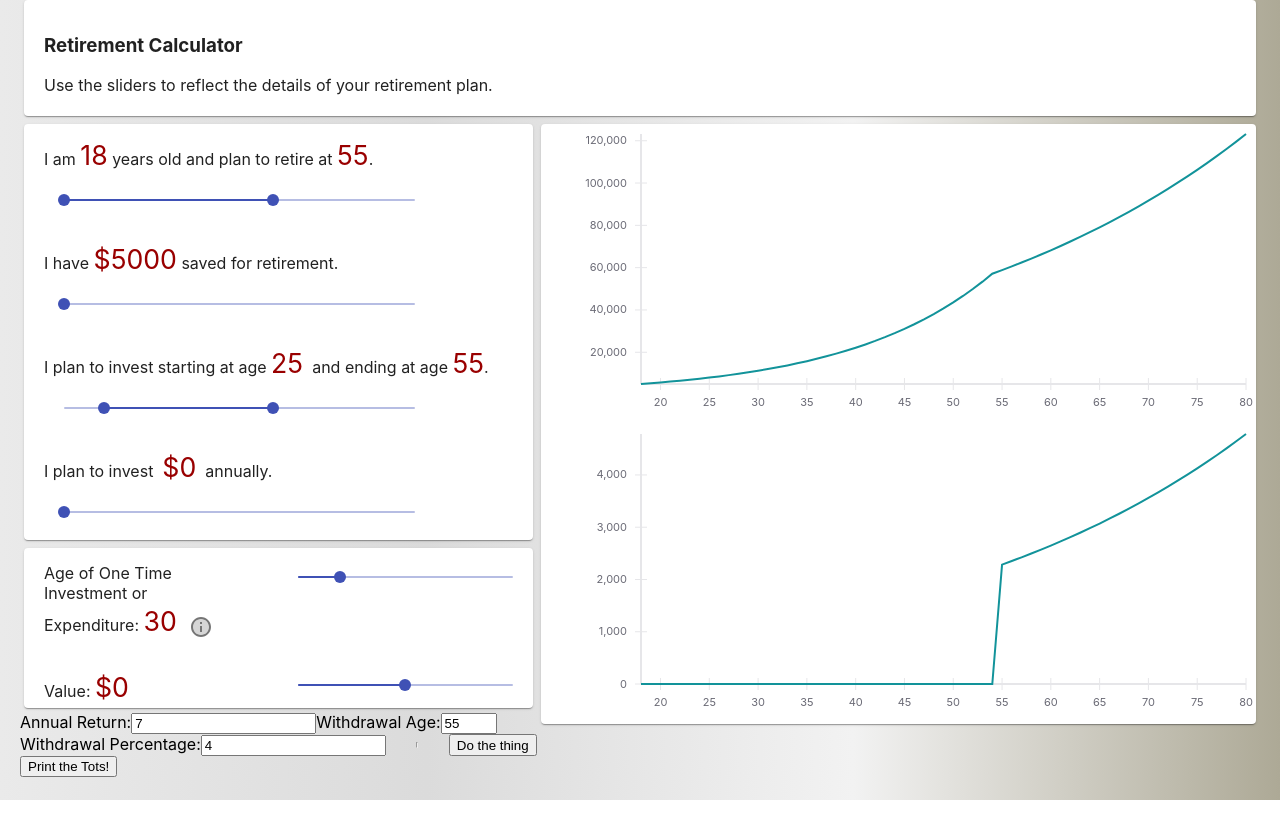
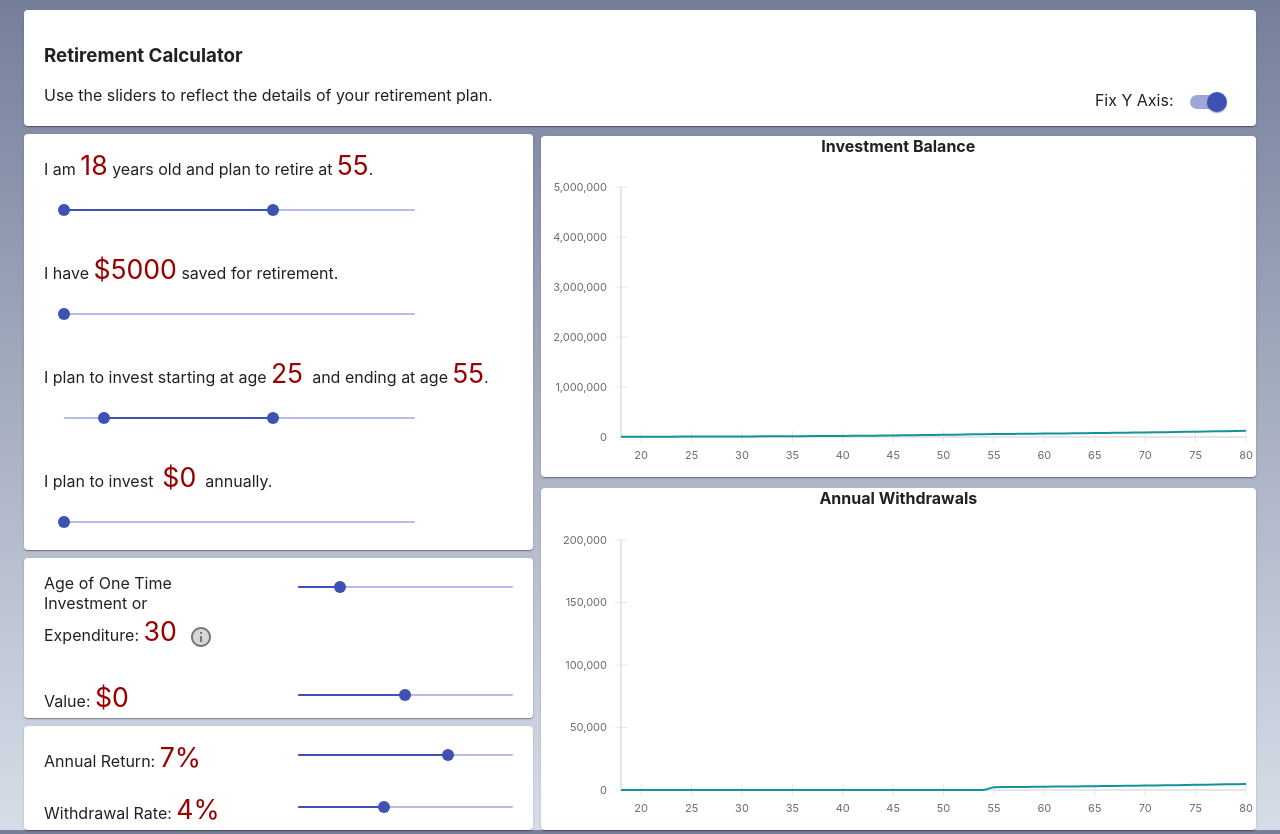
Before and after one commit to d-murphy/reactRetCalc, a React (Create React App) app: page / in a window 1280 px wide. Before the commit the page ends 800 px from the top, so only its background shows below. Built offline with nearby package versions, Linux system fonts and the light colour scheme.

Commit message:
fixed y axis

```diff
--- a/src/App.css
+++ b/src/App.css
@@ -7,8 +7,21 @@
   padding-right: 20px;
 }
 
+.removePaperMargin {
+  margin-top: -20px;
+}
+
+.removePaperMargin2 {
+  margin-top: -10px;
+}
+
+
 .Banner {
   margin-top: 25px;
+}
+
+.addTopSpace {
+  margin-top: 10px;
 }
 
 
--- a/src/App.js
+++ b/src/App.js
@@ -2,7 +2,7 @@ import React from 'react';
 import './App.css';
 import '../node_modules/react-vis/dist/style.css';
 import {FlexibleWidthXYPlot , XAxis, YAxis, LineSeries} from 'react-vis';
-import {Container, Paper, Grid, Slider, Tooltip, IconButton} from '@material-ui/core';
+import {Container, Paper, Grid, Slider, Tooltip, IconButton, Switch} from '@material-ui/core';
 import InfoTwoToneIcon from '@material-ui/icons/InfoTwoTone';
 
 class App extends React.Component {
@@ -27,7 +27,9 @@ class App extends React.Component {
         withRate: 4,
         invTotals: invTotals,
         value: {min: 2, max: 10},
-        showGraphs: 1
+        showGraphs: 1,
+        fixYAxis: true,
+        scenarios: []
     };
     this.setStateHandler = this.setStateHandler.bind(this);
     this.doCalc = this.doCalc.bind(this);
@@ -39,16 +41,14 @@ class App extends React.Component {
   }
 
   setStateHandler(e, newValue) {
-    console.log(e.target);
-    console.log(newValue);
     if (e.target.offsetParent.id === "invRange"){
       this.setState({["invStartAge"]: newValue[0]})
       this.setState({["invEndAge"]: newValue[1]})
     } else if(e.target.offsetParent.id === "startEndAge"){
       this.setState({["startingAge"]: newValue[0]})
       this.setState({["withdrawAge"]: newValue[1]})
-    } else if (["startingInv", "oneTimeInv", "annualInv"].includes(e.target.id)){
-      this.setState({[e.currentTarget.id]: e.currentTarget.value})
+    } else if(e.target.name==="fixYAxis") {
+      this.setState({[e.target.name]: e.target.checked})
     } else {
       this.setState({[e.target.offsetParent.id]: newValue})
     }
@@ -96,15 +96,23 @@ class App extends React.Component {
     console.log( this.state.invTotals );
     }
 
+
    render() {
 
     return (
-    <Container maxWidth="lg">
-      <Grid container spacing={1}>
+    <Container className="addTopSpace" maxWidth="lg">
+      <Grid container spacing={1} direction="row" alignItems="flex-start" >
         <Grid className="Banner" item xs={12}>
           <Paper className="GridPad">
+            <Grid container justify="space-between" alignItems="flex-end">
+              <Grid item>
                 <h3>Retirement Calculator</h3>
                 <p>Use the sliders to reflect the details of your retirement plan.</p>
+              </Grid>
+              <Grid item>
+                Fix Y Axis: <Switch  checked={this.state.fixYAxis} onChange={this.setStateHandler} name="fixYAxis" color="primary" />
+              </Grid>
+            </Grid>
           </Paper>
         </Grid>
         <Grid item xs={5}>
@@ -121,13 +129,17 @@ class App extends React.Component {
                 setStateHandler={this.setStateHandler} />
         </Grid>
         <Grid item xs={7}>
-            <Paper>
-                <FlexibleWidthXYPlot  margin={{left: 100}} height={300}>
+          <Paper className="removePaperMargin">
+            <center><h4>Investment Balance</h4></center>
+            <FlexibleWidthXYPlot  margin={{left: 80}} height={300}  yDomain ={[0,5000000]} >
               <XAxis />
               <YAxis />
               <LineSeries data={this.state.invTotals} />
             </FlexibleWidthXYPlot >
-                <FlexibleWidthXYPlot  margin={{left: 100}} height={300}>
+          </Paper>
+          <Paper className="removePaperMargin2">
+            <center><h4>Annual Withdrawals</h4></center>
+            <FlexibleWidthXYPlot  margin={{left: 80}} height={300} yDomain={[0,200000]}>
               <XAxis />
               <YAxis />
               <LineSeries data={this.state.withdrawTotals} />
@@ -140,6 +152,8 @@ class App extends React.Component {
     );
   }
 }
+
+
 
 
 class Inputs extends React.Component {
@@ -216,19 +230,26 @@ class Inputs extends React.Component {
             </Grid>
           </Paper>
         </Grid>
-
-          <label>Annual Return:
-            <input type="number" value={this.props.invGrowth} onChange = {this.props.setStateHandler} name = "invGrowth" />
-          </label>
-          <label>Withdrawal Age:
-            <input type="number" min={18} max={80} value={this.props.withdrawAge} onChange = {this.props.setStateHandler } name = "withdrawAge" />
-          </label>
-          <label>Withdrawal Percentage:
-            <input type="number" value={this.props.withRate} onChange = {this.props.setStateHandler } name = "withRate" />
-          </label>
-          <hr />
-          <button onClick={this.doCalc}>Do the thing</button>
-          <button onClick={this.printTots}>Print the Tots!</button>
+        <Grid item xs={12}>
+          <Paper>
+            <Grid container>
+              <Grid className="GridPad" item xs={6}>
+                Annual Return:&nbsp;<span className="intextVar">{this.props.invGrowth}%</span>
+              </Grid>
+              <Grid className="GridPad" item xs={6}>
+                <Slider id="invGrowth"  min={0} max={10} defaultValue={7} valueLabelDisplay="auto" onChangeCommitted={this.props.setStateHandler} />
+              </Grid>
+            </Grid>
+            <Grid container>
+              <Grid className="GridPad" item xs={6}>
+                Withdrawal Rate:&nbsp;<span className="intextVar">{this.props.withRate}%</span>
+              </Grid>
+              <Grid className="GridPad" item xs={6}>
+                <Slider id="withRate"  min={0} max={10} defaultValue={4} valueLabelDisplay="auto" onChangeCommitted={this.props.setStateHandler} />
+              </Grid>
+            </Grid>
+          </Paper>
+        </Grid>
       </Grid>
     )
   }
--- a/src/index.css
+++ b/src/index.css
@@ -6,9 +6,9 @@ body {
   -webkit-font-smoothing: antialiased;
   -moz-osx-font-smoothing: grayscale;
 
-  background: #ADA996;  /* fallback for old browsers */
-  background: -webkit-linear-gradient(to right, #EAEAEA, #DBDBDB, #F2F2F2, #ADA996);  /* Chrome 10-25, Safari 5.1-6 */
-  background: linear-gradient(to right, #EAEAEA, #DBDBDB, #F2F2F2, #ADA996); /* W3C, IE 10+/ Edge, Firefox 16+, Chrome 26+, Opera 12+, Safari 7+ */
+  background: #757F9A;  /* fallback for old browsers */
+  background: -webkit-linear-gradient(to top, #D7DDE8, #757F9A);  /* Chrome 10-25, Safari 5.1-6 */
+  background: linear-gradient(to top, #D7DDE8, #757F9A); /* W3C, IE 10+/ Edge, Firefox 16+, Chrome 26+, Opera 12+, Safari 7+ */
 
 }
 
```
Lines whose indentation alone changed are shown as unchanged.
